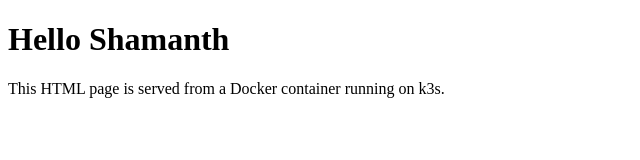
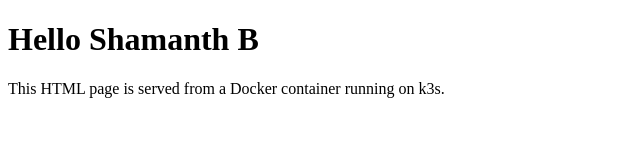
Before and after one commit to shamanthnb-cmd/Digi, a plain HTML site: page index.html in a window 1280 px wide. Shown: the full height of the page, 0-640 px from the left. Drawn offline with Linux system fonts and the light colour scheme.

Commit message:
Update index.html

```diff
--- a/index.html
+++ b/index.html
@@ -6,7 +6,7 @@
     <title>Github-Docker Automation</title>
 </head>
 <body>
-    <h1>Hello Shamanth</h1>
+    <h1>Hello Shamanth B</h1>
     <p>This HTML page is served from a Docker container running on k3s.</p>
 </body>
 </html>
```
